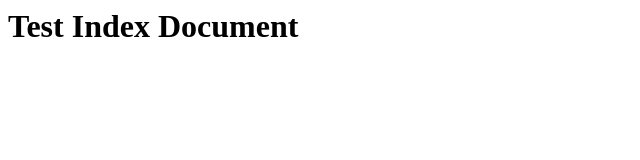
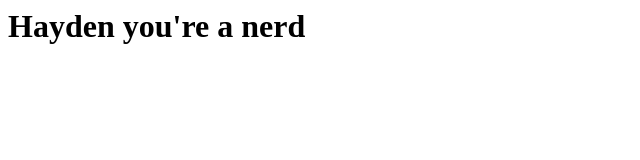
Before and after one commit to FunkyWalrus/FunkyWalrus.github.io, a plain HTML site: page index.html in a window 1280 px wide. Shown: the whole page, without its empty margins (0-640 px from the left). Drawn offline with Linux system fonts and the light colour scheme.

Commit message:
Update index.html
made hayden a nerd

```diff
--- a/index.html
+++ b/index.html
@@ -3,6 +3,6 @@
   <head>
   </head>
   <body>
-  <h1>Test Index Document</h1>
+  <h1>Hayden you're a nerd</h1>
   </body>
 </html>
```
